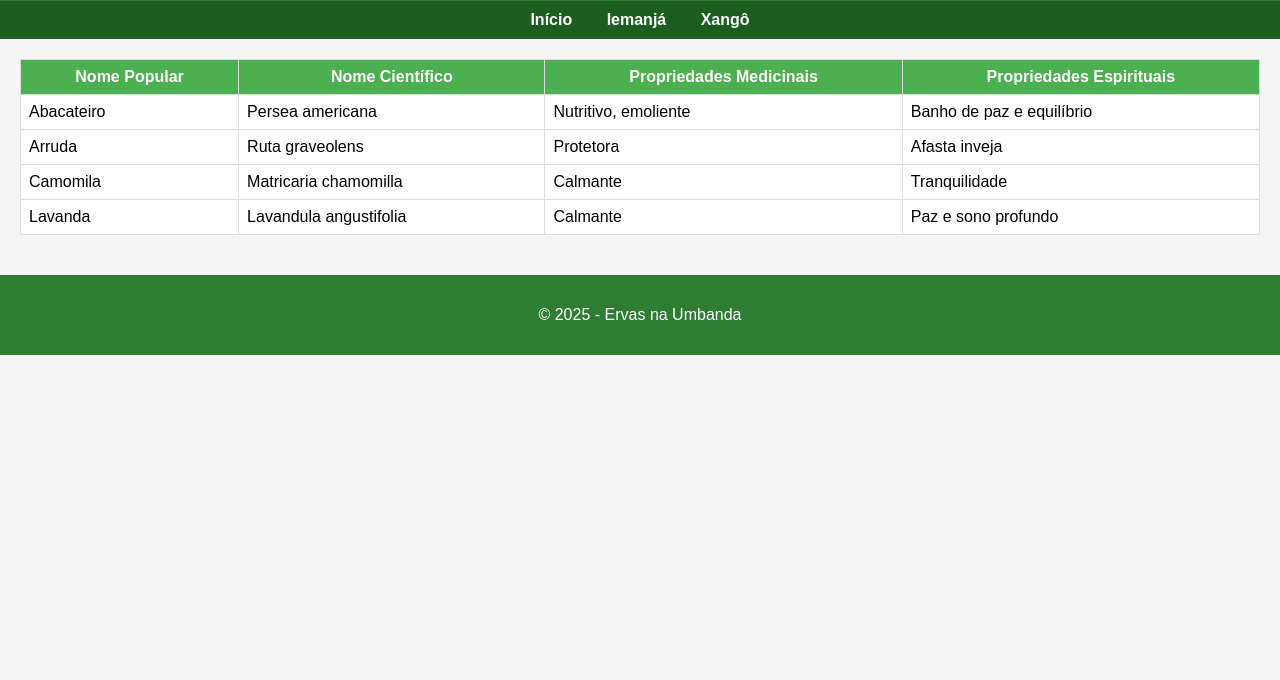
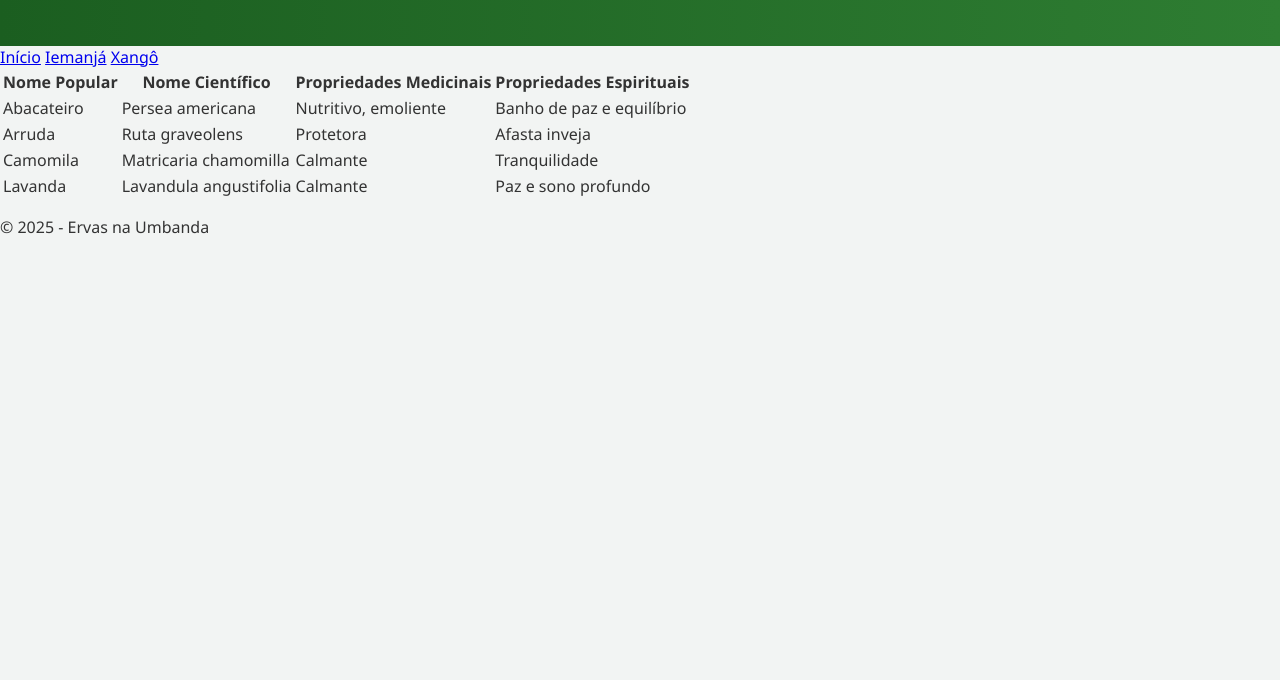
Before and after one commit to juniorlaranja/Ervas-na-medicina-e-propriedades-energetica, a plain HTML site: page oxala.html in a window 1280 px wide. Shown: the part 120-800 px from the top of the page. Drawn offline with Linux system fonts and the light colour scheme.

Commit message:
Update style.css

```diff
--- a/style.css
+++ b/style.css
@@ -1,53 +1,50 @@
 body {
-    font-family: Arial, sans-serif;
-    margin: 0;
-    background-color: #f5f5f5;
+font-family: 'Segoe UI', sans-serif;
+margin: 0;
+background: #f2f4f3;
+color: #333;
 }
 
 header {
-    background-color: #2e7d32;
-    color: white;
-    text-align: center;
-    padding: 20px;
+background: linear-gradient(90deg, #1b5e20, #2e7d32);
+color: white;
+text-align: center;
+padding: 40px 20px;
 }
 
-nav {
-    background-color: #1b5e20;
-    padding: 10px;
-    text-align: center;
+.search-container {
+text-align: center;
+margin: 20px;
 }
 
-nav a {
-    color: white;
-    margin: 0 15px;
-    text-decoration: none;
-    font-weight: bold;
+#searchInput {
+width: 60%;
+padding: 12px;
+font-size: 16px;
+border-radius: 8px;
+border: 1px solid #ccc;
 }
 
-section {
-    padding: 20px;
+.orixas-grid {
+display: grid;
+grid-template-columns: repeat(auto-fit, minmax(200px, 1fr));
+gap: 20px;
+padding: 40px;
 }
 
-table {
-    width: 100%;
-    border-collapse: collapse;
-    background-color: white;
+.card {
+background: white;
+padding: 30px;
+text-align: center;
+border-radius: 12px;
+text-decoration: none;
+color: #2e7d32;
+font-weight: bold;
+box-shadow: 0 4px 10px rgba(0,0,0,0.1);
+transition: 0.3s;
 }
 
-th, td {
-    border: 1px solid #ddd;
-    padding: 8px;
+.card:hover {
+transform: translateY(-5px);
+box-shadow: 0 6px 15px rgba(0,0,0,0.2);
 }
-
-th {
-    background-color: #4caf50;
-    color: white;
-}
-
-footer {
-    text-align: center;
-    padding: 15px;
-    background-color: #2e7d32;
-    color: white;
-    margin-top: 20px;
-}
```
